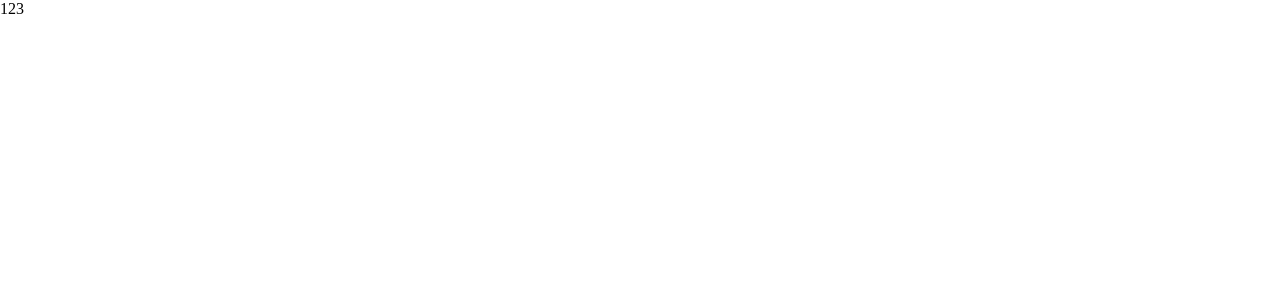
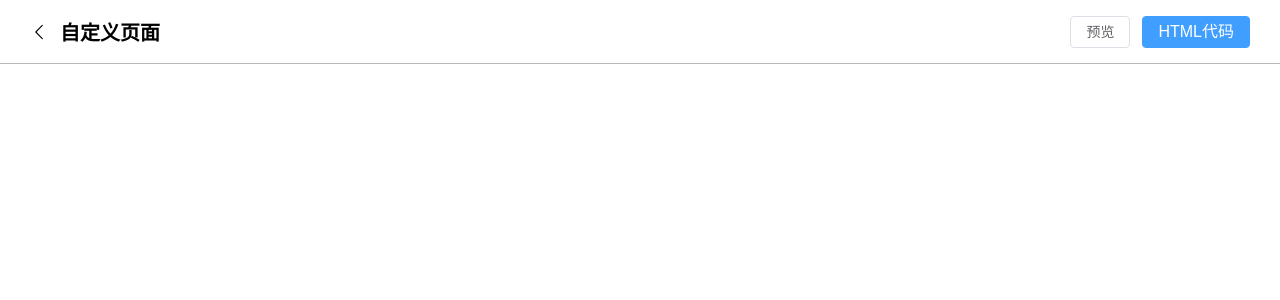
Before and after one commit to PalomBaBa/blog, a Vue app: page /customPage in a window 1280 px wide. Shown: the top 300 px of the page. Built offline with nearby package versions, Linux system fonts and the light colour scheme; a small style sheet from the web is missing.

Commit message:
改变语言

```diff
--- a/index.html
+++ b/index.html
@@ -4,6 +4,7 @@
     <meta charset="UTF-8">
     <link rel="icon" href="/favicon.ico">
     <meta name="viewport" content="width=device-width, initial-scale=1.0">
+    <link rel="stylesheet" type="text/css" href="//at.alicdn.com/t/c/font_4645736_ql1n6x6xdl.css">
     <title>Palom Yan</title>
   </head>
   <body>
--- a/src/views/pc/components/toolBox/index.vue
+++ b/src/views/pc/components/toolBox/index.vue
@@ -1,5 +1,6 @@
 <script setup>
 import { useRouter } from 'vue-router';
+import { ref } from 'vue';
 
 
 const router = useRouter()
@@ -17,12 +18,24 @@ function toBoxShadow() {
       <el-row :gutter="20" style="width: 100%;">
         <el-col :span="6">
           <div class="toolBox__list__item" @click="toBoxShadow">
-            <div class="toolBox__list__item__boxShadowIcon"></div>
+            <div class="toolBox__list__item__boxShadowIcon">
+
+            </div>
             <div class="toolBox__list__item__title">CSS盒子阴影</div>
+          </div>
+        </el-col>
+        <el-col :span="6" >
+          <div class="toolBox__list__item" >
+            <div class="toolBox__list__item__customPageIcon">
+              <i class="iconfont icon-yemian" style="color: var(--textColor);font-size: 40px;"></i>
+            </div>
+            <div class="toolBox__list__item__title">自定义页面</div>
+            <div class="toolBox__list__item__subTitle">coming soon...</div>
           </div>
         </el-col>
       </el-row>
     </div>
+
   </div>
 </template>
 
@@ -57,9 +70,19 @@ function toBoxShadow() {
       animation-iteration-count: infinite;
     }
 
+    .toolBox__list__item__customPageIcon{
+      width: 40px;
+      height: 40px;
+      margin-bottom: 16px;
+    }
+
     .toolBox__list__item__title {
       color: var(--textColor);
       font-size: 20px;
+    }
+
+    .toolBox__list__item__subTitle{
+      color: var(--textColor);
     }
   }
 
@@ -102,4 +125,5 @@ function toBoxShadow() {
   100% {
     box-shadow: 18px -20px 15px -3px var(--boxShadowColor);
   }
-}</style>
+}
+</style>
--- a/src/views/pc/index.vue
+++ b/src/views/pc/index.vue
@@ -39,7 +39,7 @@ const changeTheme = () => {
 
 <style scoped lang="scss">
 .homeBox {
-  background-color: black;
+  background-color: var(--bgColor);
   position: relative;
 
   .homeBox__nav {
@@ -76,12 +76,7 @@ const changeTheme = () => {
 
 
   .homeBox__footer {
-    position: fixed;
-    bottom: 0;
-    right: 0;
-    left: 0;
     padding: 10px;
-    // height: 30px;
 
     .homeBox__footer__text a {
       text-decoration: none;
--- a/src/views/pc/modules/boxShadow/components/BoxProperties.vue
+++ b/src/views/pc/modules/boxShadow/components/BoxProperties.vue
@@ -7,11 +7,11 @@ const styleData = defineModel()
 
 <template>
   <div class="boxPropertiesBox">
-    <div class="boxPropertiesBox_title">Box Properties</div>
+    <div class="boxPropertiesBox_title">盒子属性</div>
     <div class="boxPropertiesBox_form">
       <div class="boxPropertiesBox_form_item">
         <div class="boxPropertiesBox_form_item_title">
-          Canvas color
+          画布背景颜色
         </div>
         <div class="boxPropertiesBox_form_item_input">
           <el-input v-model="styleData.canvasBgColor"></el-input>
@@ -19,7 +19,7 @@ const styleData = defineModel()
       </div>
       <div class="boxPropertiesBox_form_item">
         <div class="boxPropertiesBox_form_item_title">
-          Background color
+          盒子背景颜色
         </div>
         <div class="boxPropertiesBox_form_item_input">
           <el-input v-model="styleData.backgroundColor"></el-input>
@@ -27,7 +27,7 @@ const styleData = defineModel()
       </div>
       <div class="boxPropertiesBox_form_item">
         <div class="boxPropertiesBox_form_item_title">
-          Border color
+          边框颜色
         </div>
         <div class="boxPropertiesBox_form_item_input">
           <el-input v-model="styleData.borderColor"></el-input>
@@ -35,7 +35,7 @@ const styleData = defineModel()
       </div>
       <div class="boxPropertiesBox_form_item">
         <div class="boxPropertiesBox_form_item_title">
-          <span>Border radius</span>
+          <span>边框圆角半径</span>
           <div><el-input-number :max="20" :min="0" :controls="false" class="subInput"
               v-model="styleData.borderRadius" /><span>rem</span>
           </div>
@@ -46,7 +46,7 @@ const styleData = defineModel()
       </div>
       <div class="boxPropertiesBox_form_item">
         <div class="boxPropertiesBox_form_item_title">
-          <span>Height</span>
+          <span>高度</span>
           <div><el-input-number :max="40" :min="0" :controls="false" class="subInput"
               v-model="styleData.height" /><span>rem</span></div>
         </div>
@@ -56,7 +56,7 @@ const styleData = defineModel()
       </div>
       <div class="boxPropertiesBox_form_item">
         <div class="boxPropertiesBox_form_item_title">
-          <span>Width</span>
+          <span>宽度</span>
           <div><el-input-number :max="40" :min="0" :controls="false" class="subInput"
               v-model="styleData.width" /><span>rem</span>
           </div>
--- a/src/views/pc/modules/boxShadow/components/CopyDialog.vue
+++ b/src/views/pc/modules/boxShadow/components/CopyDialog.vue
@@ -43,21 +43,21 @@ defineExpose({
   <div>
     <el-dialog align-center v-model="dialogVisible" width="600">
       <div class="copyDialogBox">
-        <div class="copyDialogBox_title">Generated Styles</div>
-        <div class="copyDialogBox_subTitle">This is the CSS needed to generate the box shadows you see in the app.</div>
+        <div class="copyDialogBox_title">样式生成</div>
+        <div class="copyDialogBox_subTitle">以下是能套用在你的元素的CSS盒子阴影代码.</div>
         <div class="copyDialogBox_content">
-          <div v-if="styleData.shadows.length === 0">Please apply at least one active shadow</div>
+          <div v-if="styleData.shadows.length === 0" style="font-weight: bold;">最少要有一个阴影,请返回添加</div>
           <div class="copyDialogBox_content_exist" v-else>
             <div class="copyDialogBox_content_data">
               <span style="color: #2563eb;">box-shadow:</span> {{ styleData.boxShadow }}
             </div>
             <div class="copyDialogBox_content_data_copy" @click="copyCss"><el-icon>
                 <DocumentCopy />
-              </el-icon>Copy</div>
+              </el-icon>复制</div>
           </div>
         </div>
         <div class="copyDialogBox_closeBtn">
-          <el-button type="primary" @click="close">Close</el-button>
+          <el-button type="primary" @click="close">关闭</el-button>
         </div>
       </div>
     </el-dialog>
--- a/src/views/pc/modules/boxShadow/index.vue
+++ b/src/views/pc/modules/boxShadow/index.vue
@@ -1,10 +1,13 @@
 <script setup>
 import { ref, watch, onMounted } from 'vue';
+import { useRouter } from 'vue-router';
 import CustomizeShadows from './components/CustomizeShadows.vue';
 import RenderArea from './components/RenderArea.vue';
 import BoxProperties from './components/BoxProperties.vue';
 import CopyDialog from './components/CopyDialog.vue';
 
+
+const router = useRouter();
 
 const copyDialogRef = ref(null);
 
@@ -30,10 +33,15 @@ const styleData = ref({
   ]
 })
 
+watch(() => styleData.value.shadows, () => {
+  handleBoxShadow()
+}, {
+  deep: true
+})
+
 function showCssCode() {
   console.log(styleData.value);
   copyDialogRef.value.open()
-
 }
 
 function handleBoxShadow() {
@@ -70,11 +78,9 @@ function handleBoxShadow() {
   styleData.value.boxShadow = data
 }
 
-watch(() => styleData.value.shadows, () => {
-  handleBoxShadow()
-}, {
-  deep: true
-})
+function backToHome(){
+  router.push('/')
+}
 
 onMounted(() => {
   handleBoxShadow()
@@ -86,14 +92,14 @@ onMounted(() => {
     <div class="boxShadow_box_header">
       <div class="boxShadow_box_hearer_title">
         <div class="boxShadow_box_hearer_title_returnIcon">
-          <el-icon>
+          <el-icon style="cursor: pointer;" @click="backToHome">
             <ArrowLeft />
           </el-icon>
         </div>
-        <span>Box Shadows</span>
+        <span>盒子阴影</span>
       </div>
       <div class="boxShadow_box_hearer_showCodeBtn">
-        <el-button type="primary" @click="showCssCode">Show code</el-button>
+        <el-button type="primary" @click="showCssCode">代码展示</el-button>
       </div>
     </div>
 
--- a/src/views/pc/modules/customPage/index.vue
+++ b/src/views/pc/modules/customPage/index.vue
@@ -1,9 +1,63 @@
 <script setup>
+import { useRouter } from 'vue-router';
 
+
+const router = useRouter();
+
+function backToHome(){
+  router.push('/')
+}
 </script>
 
 <template>
-  <div>123</div>
+  <div class="customPageBox">
+    <div class="customPageBox__nav">
+      <div class="customPageBox_title">
+        <div class="customPageBox_title_returnIcon">
+          <el-icon style="cursor: pointer;" @click="backToHome">
+            <ArrowLeft />
+          </el-icon>
+        </div>
+        <span>自定义页面</span>
+      </div>
+      <div class="customPageBox_showCodeBtn">
+        <el-button >预览</el-button>
+        <el-button type="primary">HTML代码</el-button>
+      </div>
+    </div>
+    <div class="customPageBox__content"></div>
+    <div class="customPageBox__footer"></div>
+  </div>
 </template>
 
-<style scoped lang="scss"></style>
+<style scoped lang="scss">
+.customPageBox {
+  .customPageBox__nav {
+    height: 64px;
+    display: flex;
+    align-items: center;
+    justify-content: space-between;
+    border-bottom: 1px solid #b9b9b9;
+    padding: 0 30px;
+
+    .customPageBox_title {
+      display: flex;
+      align-items: center;
+      font-size: 20px;
+      font-weight: bolder;
+
+      .customPageBox_title_returnIcon {
+        align-items: center;
+        display: flex;
+        margin-right: 10px;
+      }
+    }
+
+    .customPageBox_showCodeBtn {
+      .el-button--primary {
+        font-size: 16px;
+      }
+    }
+  }
+}
+</style>
```
Also changed, not shown: src/views/pc/modules/boxShadow/components/CustomizeShadows.vue (+9 -11 lines).
